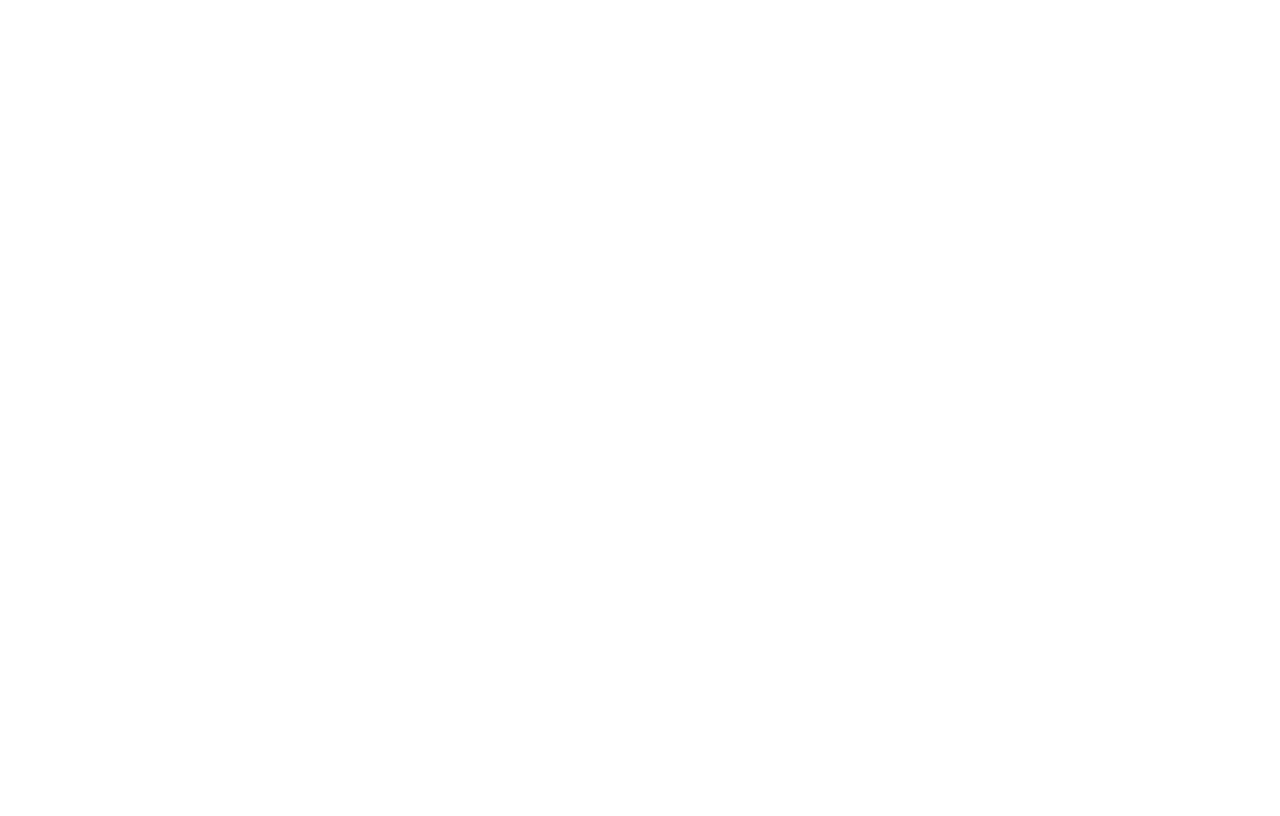
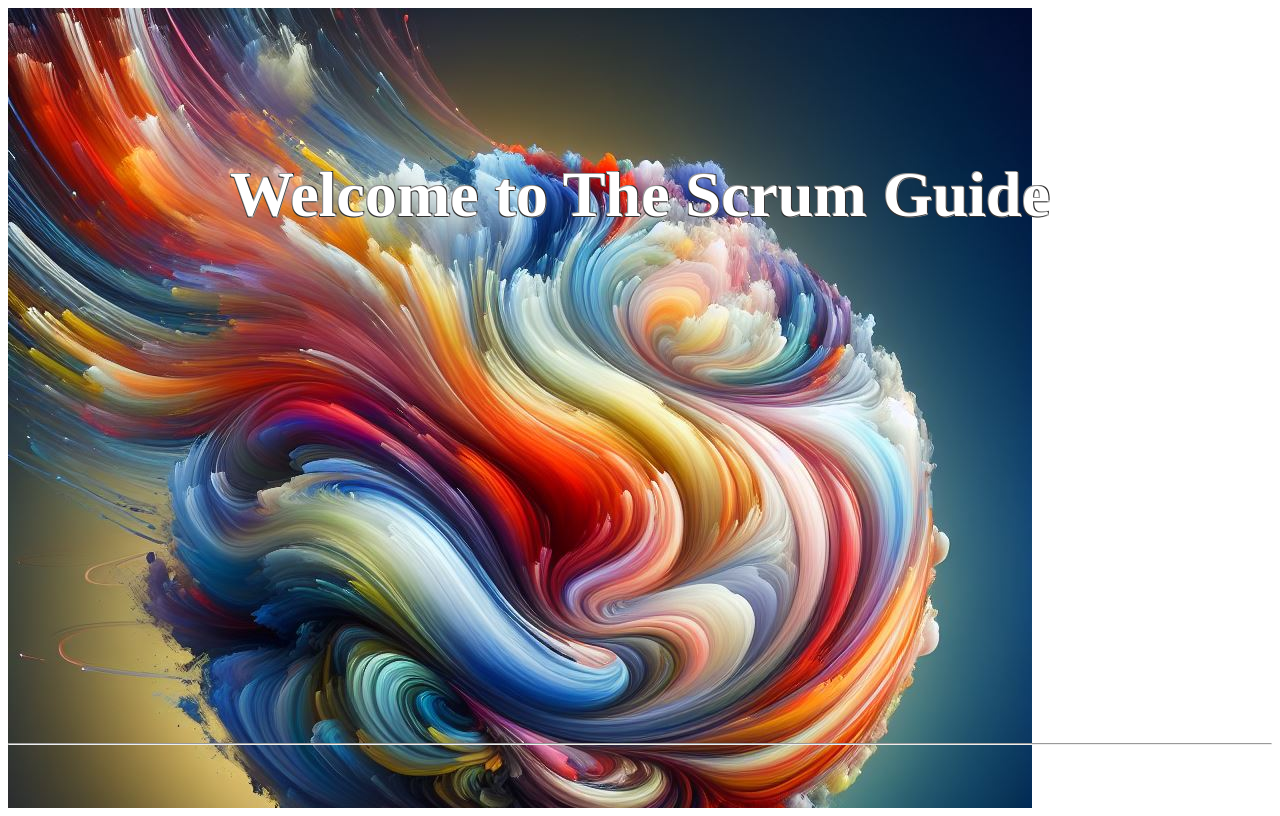
Before and after one commit to Wilma-Norman/Scrum-Project-assignment, a React (Vite) app: page / in a window 1280 px wide. Built offline with nearby package versions, Linux system fonts and the light colour scheme.

Commit message:
added in HomeHero and Css

```diff
--- /dev/null
+++ b/src/Components/Home/HomeHero/HomeHero.module.css
@@ -0,0 +1,36 @@
+.heroContainer {
+    background-repeat: no-repeat;
+    background-image: cover;
+    color: white;
+    display: flex;
+    flex-direction: column;
+    height: 100vh;
+    width: 100%;
+}
+
+.header {
+    display: flex;
+    height: auto;
+    flex-grow: 1;
+    font-size: 2.2rem;
+    justify-content: center;
+    margin-top: 150px;
+    text-align: center;
+    text-shadow: -1px -1px 0 #979797, 1px -1px 0 #302f2f, -1px 1px 0 #333333, 1px 1px 0 #979797;
+    width: 100%;
+}
+
+.heroLine {
+    background-color: grey;
+    margin-bottom: 15%;
+    width: 100%;
+}
+
+@media screen and (min-width: 1080px) {
+    .header {
+        font-size: 4rem;
+    }
+    .heroLine {
+        margin-bottom: 5%;
+    }
+}
--- /dev/null
+++ b/src/Components/Home/HomeHero/index.jsx
@@ -0,0 +1,12 @@
+import { Home } from '../../../data/data'
+import styles from './HomeHero.module.css'
+
+const HomeHero = () => {
+    return (
+        <div style={{backgroundImage:`url(${Home.heroImgSource})`}} className={styles.heroContainer}>
+            <h1 className={styles.header}>{Home.heroTitle}</h1>
+            <hr className={styles.heroLine}></hr>
+        </div>
+    )
+}
+export default HomeHero
--- a/src/Pages/Home/index.jsx
+++ b/src/Pages/Home/index.jsx
@@ -1,7 +1,9 @@
+import HomeHero from "../../Components/Home/HomeHero"
+
 const Home = () => {
     return(
         <>
-
+            <HomeHero/>
         </>
     )
 }
```
Also changed, not shown: src/Components/Home/file.txt (deleted).
